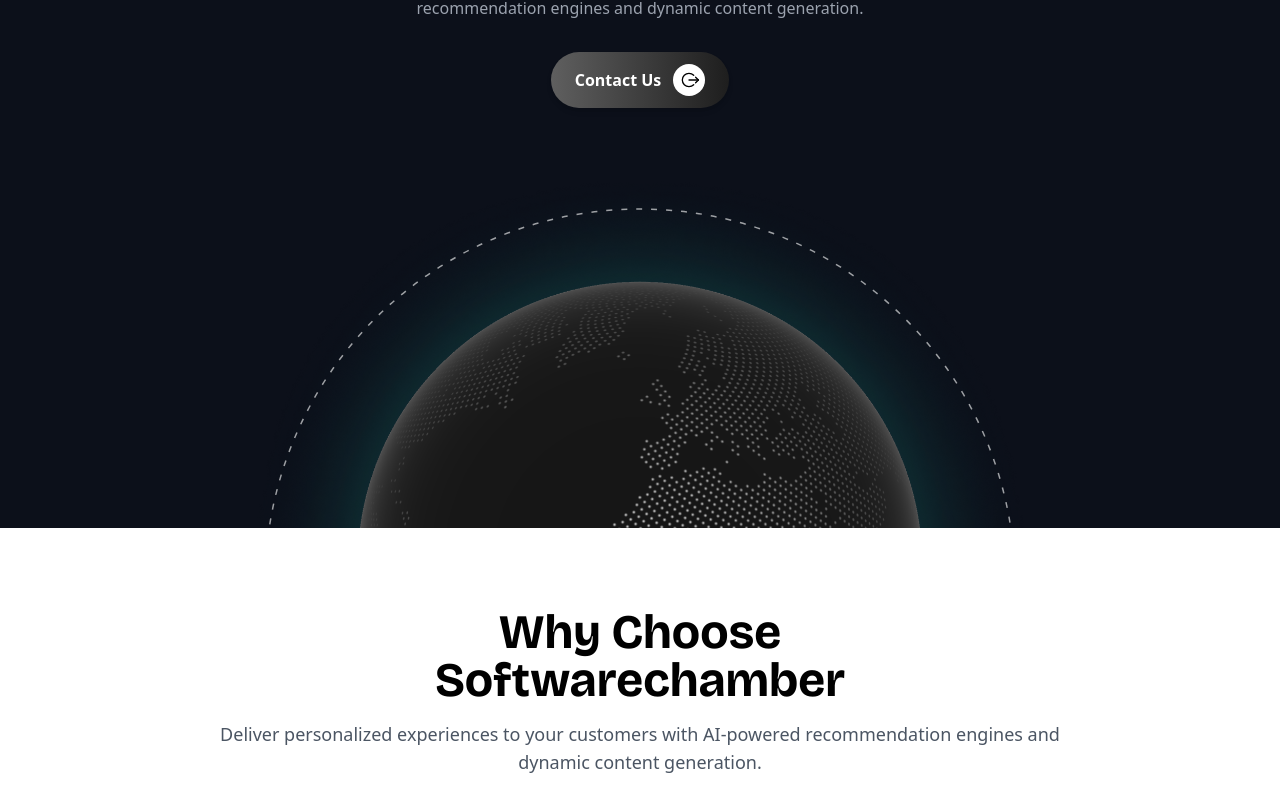
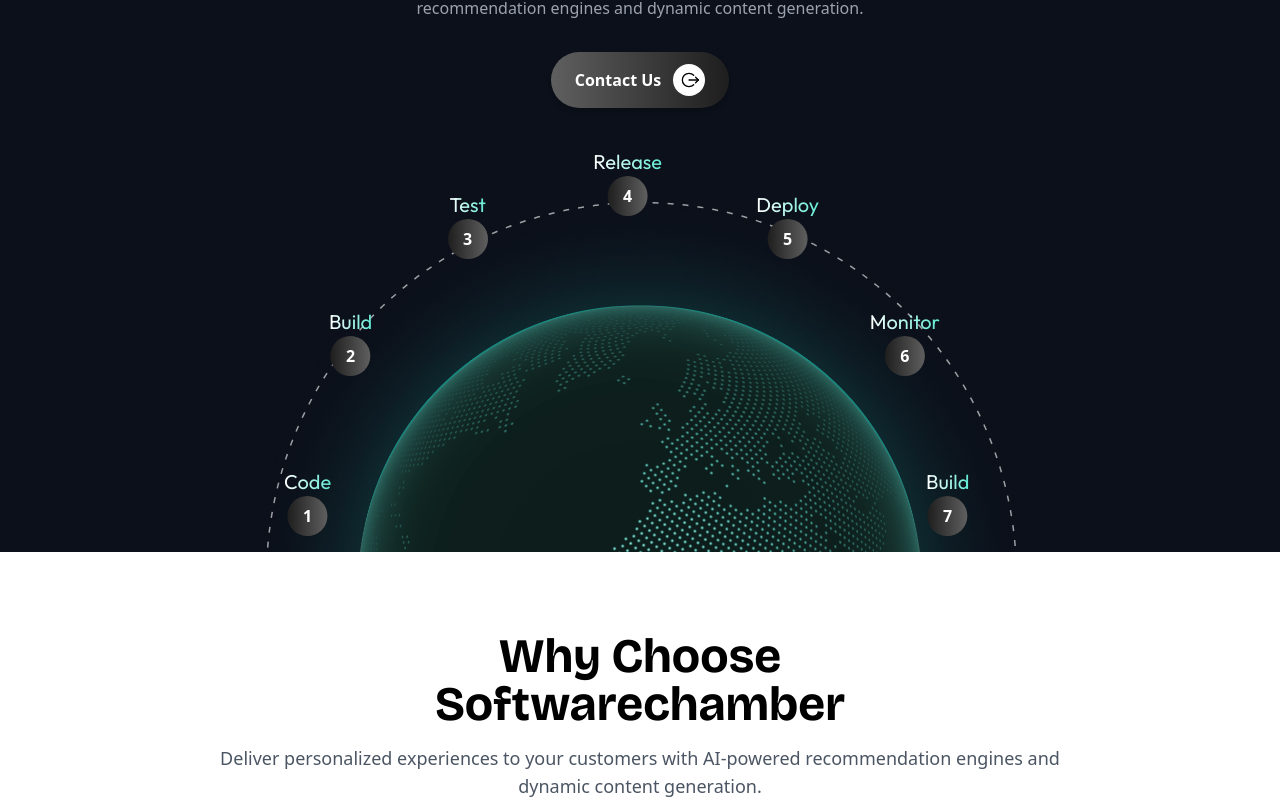
Before and after one commit to Razaan-RR/Software_Chamber_website, a React (Create React App) app: page / in a window 1280 px wide. Shown: the part 3072-3878 px from the top of the page. Built offline with nearby package versions, Linux system fonts and the light colour scheme.

Commit message:
Updated Process

```diff
--- a/src/components/Process.jsx
+++ b/src/components/Process.jsx
@@ -1,50 +1,31 @@
-import { CircleArrowOutDownRight } from 'lucide-react';
+import { CircleArrowOutDownRight } from 'lucide-react'
+
+const steps = [
+  { number: 1, label: 'Code' },
+  { number: 2, label: 'Build' },
+  { number: 3, label: 'Test' },
+  { number: 4, label: 'Release' },
+  { number: 5, label: 'Deploy' },
+  { number: 6, label: 'Monitor' },
+  { number: 7, label: 'Build' },
+]
 
 function Process() {
-  const steps = [
-    { num: 1, label: 'Code' },
-    { num: 2, label: 'Build' },
-    { num: 3, label: 'Test' },
-    { num: 4, label: 'Release' },
-    { num: 5, label: 'Deploy' },
-    { num: 6, label: 'Monitor' },
-    { num: 7, label: 'Build' },
-  ];
-
-  // Arc parameters
-  const centerX = 300;
-  const centerY = 250;
-  const radius = 250;
-  const startAngle = Math.PI; // left
-  const endAngle = 0; // right
-
-  // Create positions evenly spaced along arc
-  const stepPositions = steps.map((step, i) => {
-    const t = i / (steps.length - 1); // from 0 to 1
-    const angle = startAngle + (endAngle - startAngle) * t;
-    const cx = centerX + radius * Math.cos(angle);
-    const cy = centerY + radius * Math.sin(angle);
-
-    // Offset label above arc if top half, below if bottom half
-    const labelOffset = cy < centerY ? -25 : 35;
-
-    return { ...step, cx, cy, lx: cx, ly: cy + labelOffset };
-  });
-
   return (
     <section className="relative bg-[#0C101A] text-white pt-24 px-6 overflow-hidden">
-      {/* Header */}
       <div className="max-w-4xl mx-auto text-center">
         <div className="inline-block mb-6 px-4 py-1 rounded-full border border-[#25D1C7] text-xs text-white bg-[#25D1C71A] font-medium tracking-wide">
-          <span className="text-teal-400">★</span> Smarter Idea, instant solutions
+          <span className="text-teal-400">★</span> Smarter Idea, instant
+          solutions
         </div>
         <h1 className="text-5xl font-bold leading-tight text-white mb-4">
-          Our Software<br />
+          Our Software
+          <br />
           <span className="text-[#9CA3AF]">Development Process</span>
         </h1>
         <p className="text-[#9CA3AF] max-w-xl mx-auto mb-8">
-          Deliver personalized experiences to your customers with AI-powered recommendation
-          engines and dynamic content generation.
+          Deliver personalized experiences to your customers with AI-powered
+          recommendation engines and dynamic content generation.
         </p>
         <div className="flex justify-center mt-8">
           <button className="inline-flex items-center gap-3 px-6 py-3 rounded-full bg-gradient-to-r from-[#5F5F5F] to-[#1E1E1E] text-white font-semibold shadow-md hover:opacity-95 transition">
@@ -59,65 +40,58 @@
         </div>
       </div>
 
-      {/* Planet & Steps */}
-      <div className="relative mt-14 flex justify-center">
+      <div className="relative mt-20 flex justify-center">
         <img
-          src="/assets/Planet.png"
+          src="/assets/globe.png"
           alt="Globe"
           className="w-[800px] relative z-0"
         />
 
         <svg
-          className="absolute top-5 left-1/2 -translate-x-1/2 z-10"
+          className="absolute -top-3 left-1/2 -translate-x-1/2"
           width="900"
           height="500"
-          viewBox="0 0 600 300"
+          viewBox="-1 -1 600 300"
           fill="none"
         >
-          {/* Arc Path */}
           <path
-            d={`M${centerX - radius} ${centerY} A${radius} ${radius} 0 0 1 ${centerX + radius} ${centerY}`}
+            d="M50 250 A250 250 0 0 1 550 250"
             stroke="#fff"
             strokeDasharray="4 6"
             strokeOpacity="0.6"
             fill="none"
           />
+        </svg>
 
-          {/* Steps */}
-          {stepPositions.map((step, i) => (
-            <g key={i}>
-              {/* Label */}
-              <text
-                x={step.lx}
-                y={step.ly}
-                textAnchor="middle"
-                fill="#25D1C7"
-                fontSize="16"
-                fontWeight="600"
-              >
+        {steps.map((step, index) => {
+          const angle = -Math.PI / 1 + (index / (steps.length - 1)) * Math.PI
+          const radius = 320
+          const x = radius * Math.cos(angle)
+          const y = radius * Math.sin(angle)
+
+          return (
+            <div
+              key={step.number}
+              className="absolute flex flex-col items-center"
+              style={{
+                top: `calc(85% + ${y}px)`,
+                left: `calc(49% + ${x}px)`,
+                transform: 'translate(-50%, -50%)',
+              }}
+            >
+              <span className="mt-2 text-xl font-outfit bg-gradient-to-r from-white to-teal-300 bg-clip-text text-transparent">
                 {step.label}
-              </text>
+              </span>
 
-              {/* Circle */}
-              <circle cx={step.cx} cy={step.cy} r="18" fill="#3A3A3A" />
-
-              {/* Number */}
-              <text
-                x={step.cx}
-                y={step.cy + 5}
-                textAnchor="middle"
-                fill="#fff"
-                fontSize="14"
-                fontWeight="600"
-              >
-                {step.num}
-              </text>
-            </g>
-          ))}
-        </svg>
+              <div className="relative z-10 w-10 h-10 rounded-full bg-gradient-to-l from-[#5F5F5F] to-[#1E1E1E] text-white flex items-center justify-center font-bold">
+                {step.number}
+              </div>
+            </div>
+          )
+        })}
       </div>
     </section>
-  );
+  )
 }
 
-export default Process;
+export default Process
```
Also changed, not shown: public/assets/Planet.png (deleted), public/assets/globe.png (added).
